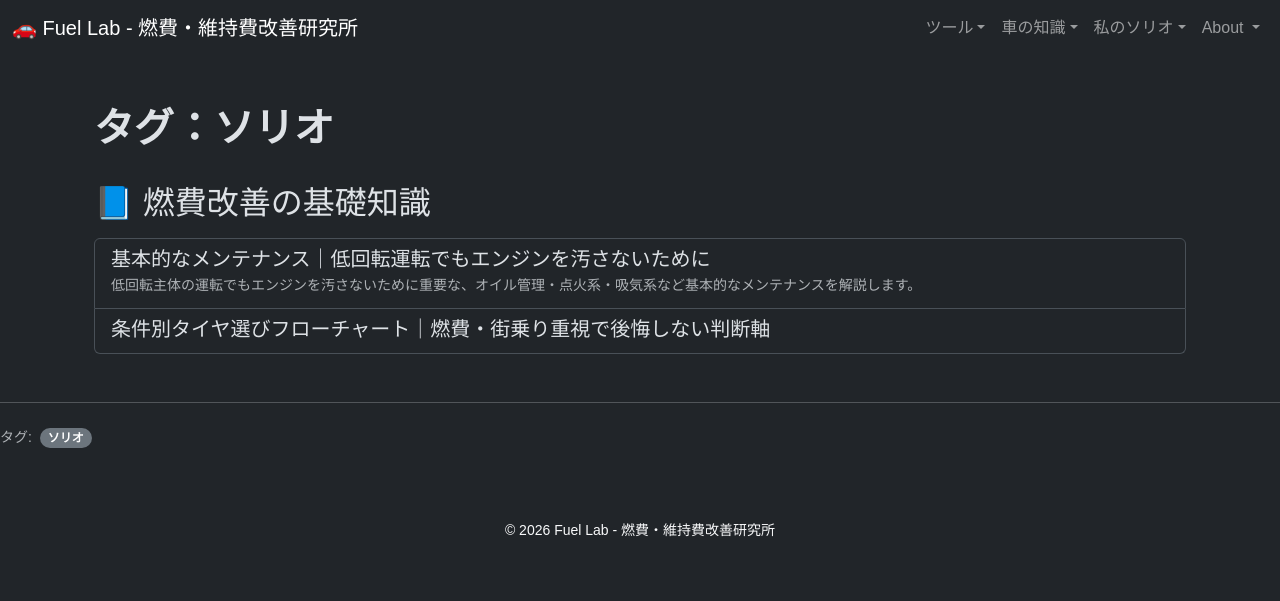
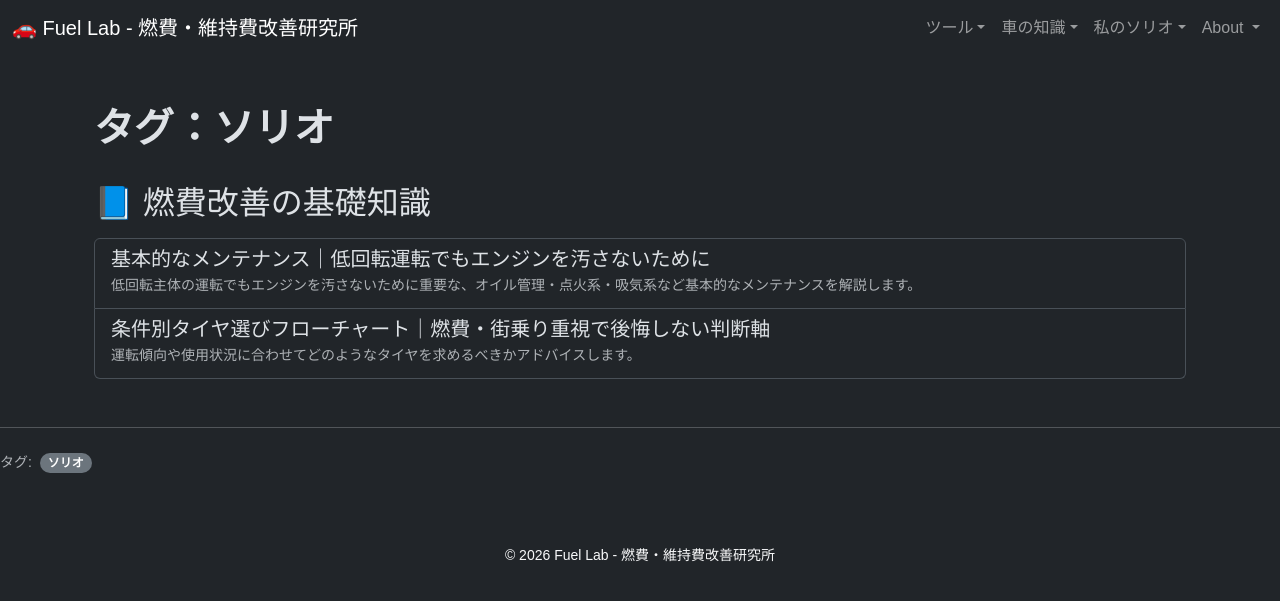
Before and after one commit to funyapar-org/fuel-lab, a Jekyll site: the page built from _tags/solio.md, in a window 1280 px wide. Shown: the top 601 px of the page. Built offline with Jekyll 4.4.1, drawn with Linux system fonts in a browser that asks for light colours.

Commit message:
conditions-tire-selection.md を更新

```diff
--- a/_knowledge/conditions-tire-selection.md
+++ b/_knowledge/conditions-tire-selection.md
@@ -2,6 +2,7 @@
 layout: default
 nav_title: 条件別タイヤ選びフローチャート
 title: 条件別タイヤ選びフローチャート｜燃費・街乗り重視で後悔しない判断軸
+description: 運転傾向や使用状況に合わせてどのようなタイヤを求めるべきかアドバイスします。
 tags:
   - tire
   - how-to-choose
```
